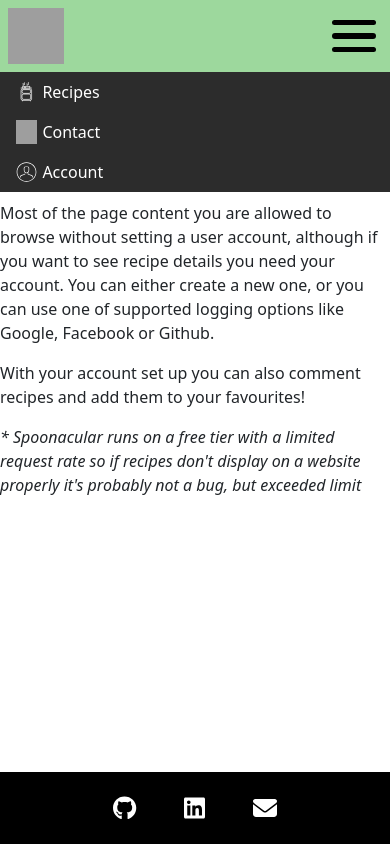
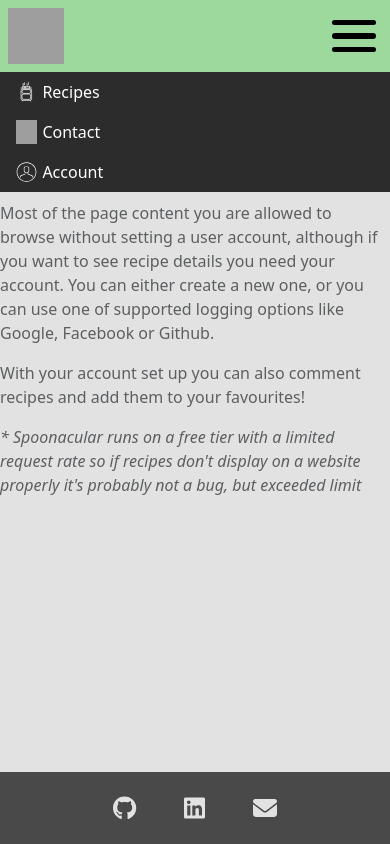
Before and after one commit to RZajacc/ForkIt_2.0, a React (Vite) app: page / in a window 390 px wide. Both pictures are taken after a click on the button 354 px from the left and 36 px from the top of the page. Built offline with nearby package versions, Linux system fonts and the light colour scheme; no server answers; grey boxes are pictures that could not be loaded; the HTML template or start-up script is replaced by a standard one.

Commit message:
added a backdrop when mobile nav is opened

```diff
--- a/src/components/global/AppNav.tsx
+++ b/src/components/global/AppNav.tsx
@@ -9,12 +9,15 @@ function AppNav() {
   const [mobileNavState, setMobileNavState] = useState(
     "mobile-nav-items--hidden"
   );
+  const [backdropState, setbackdropState] = useState("backdrop");
 
   const toggleMobileNavState = () => {
     if (mobileNavState === "mobile-nav-items--hidden") {
       setMobileNavState("mobile-nav-items--active");
+      setbackdropState("backdrop open");
     } else {
       setMobileNavState("mobile-nav-items--hidden");
+      setbackdropState("backdrop");
     }
   };
   return (
@@ -91,6 +94,7 @@ function AppNav() {
           )}
         </div>
       </header>
+      <div className={backdropState} onClick={toggleMobileNavState}></div>
     </>
   );
 }
--- a/src/style/navbar.scss
+++ b/src/style/navbar.scss
@@ -4,11 +4,12 @@ header {
   top: 0;
   left: 0;
   width: 100%;
-  z-index: 2;
+  z-index: 50;
   background-color: #9dd89d;
 }
 
 .nav-section {
+  z-index: 50;
   display: flex;
   justify-content: space-between;
   align-items: center;
@@ -61,7 +62,7 @@ header {
 .mobile-nav-items--active {
   opacity: 1;
   display: block;
-  transition: opacity 1500ms ease-in;
+  transition: opacity 1s ease-in;
   list-style: none;
   background-color: #2c2c2c;
 
@@ -81,3 +82,21 @@ header {
   width: 1.3rem;
   margin-right: 0.35rem;
 }
+
+.backdrop {
+  display: none;
+  position: fixed;
+  z-index: 25;
+  top: 0;
+  left: 0;
+  width: 100vw;
+  height: 100vh;
+  background-color: rgb(182, 182, 182);
+  opacity: 0;
+  transition: opacity 1s ease-out;
+}
+
+.open {
+  display: block;
+  opacity: 0.4;
+}
```
